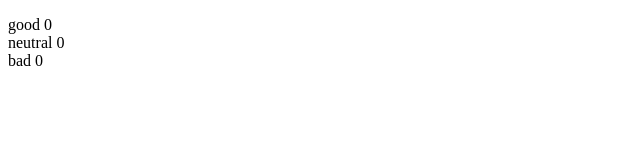
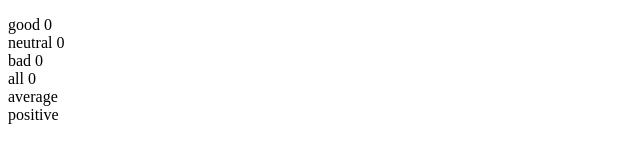
Before and after one commit to OnizukaJS/fullstack-open-helsinki, a React (Vite) app in the folder part1/: page / in a window 1280 px wide. Shown: the part 165-328 px from the top of the page, without its empty margins (0-640 px from the left). Built offline with nearby package versions, Linux system fonts and the light colour scheme.

Commit message:
exercise part 1.7

```diff
--- a/part1/src/App.jsx
+++ b/part1/src/App.jsx
@@ -5,6 +5,7 @@ const App = () => {
   const [good, setGood] = useState(0)
   const [neutral, setNeutral] = useState(0)
   const [bad, setBad] = useState(0)
+  const all = good + neutral + bad
 
   const addGoodFeedback = () => {
     setGood(good + 1)
@@ -16,6 +17,17 @@ const App = () => {
 
   const addBadFeedback = () => {
     setBad(bad + 1)
+  }
+
+  const calculateAverage = (good, bad) => {
+    if (!good && !bad) return null
+    const totalScore = (good * 1) + (bad * -1)
+    return totalScore / all
+  }
+
+  const calculatePositive = (good) => {
+    if (!good) return null
+    return `${(good * 100) / all} %`
   }
 
   return (
@@ -30,6 +42,9 @@ const App = () => {
       <div>good {good}</div>
       <div>neutral {neutral}</div>
       <div>bad {bad}</div>
+      <div>all {all}</div>
+      <div>average {calculateAverage(good, bad)}</div>
+      <div>positive {calculatePositive(good)}</div>
     </div>
   )
 }
```
